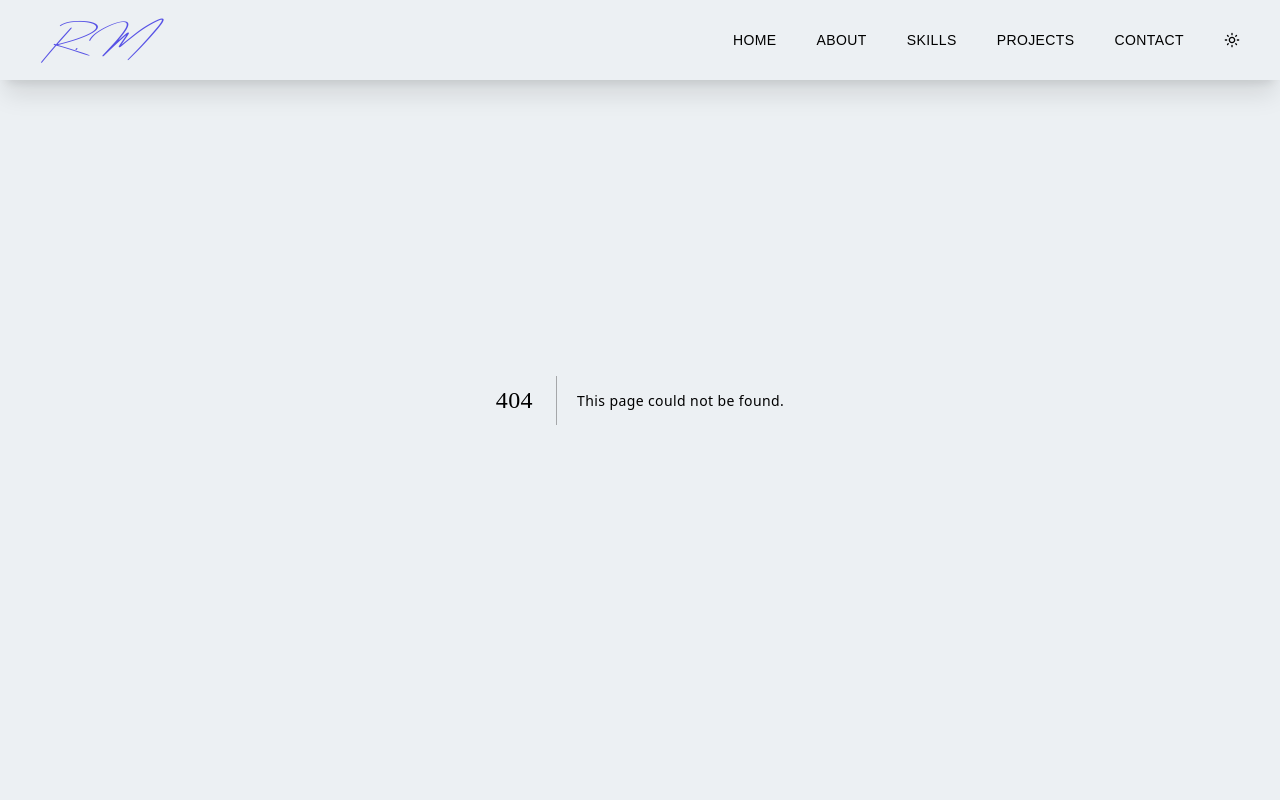
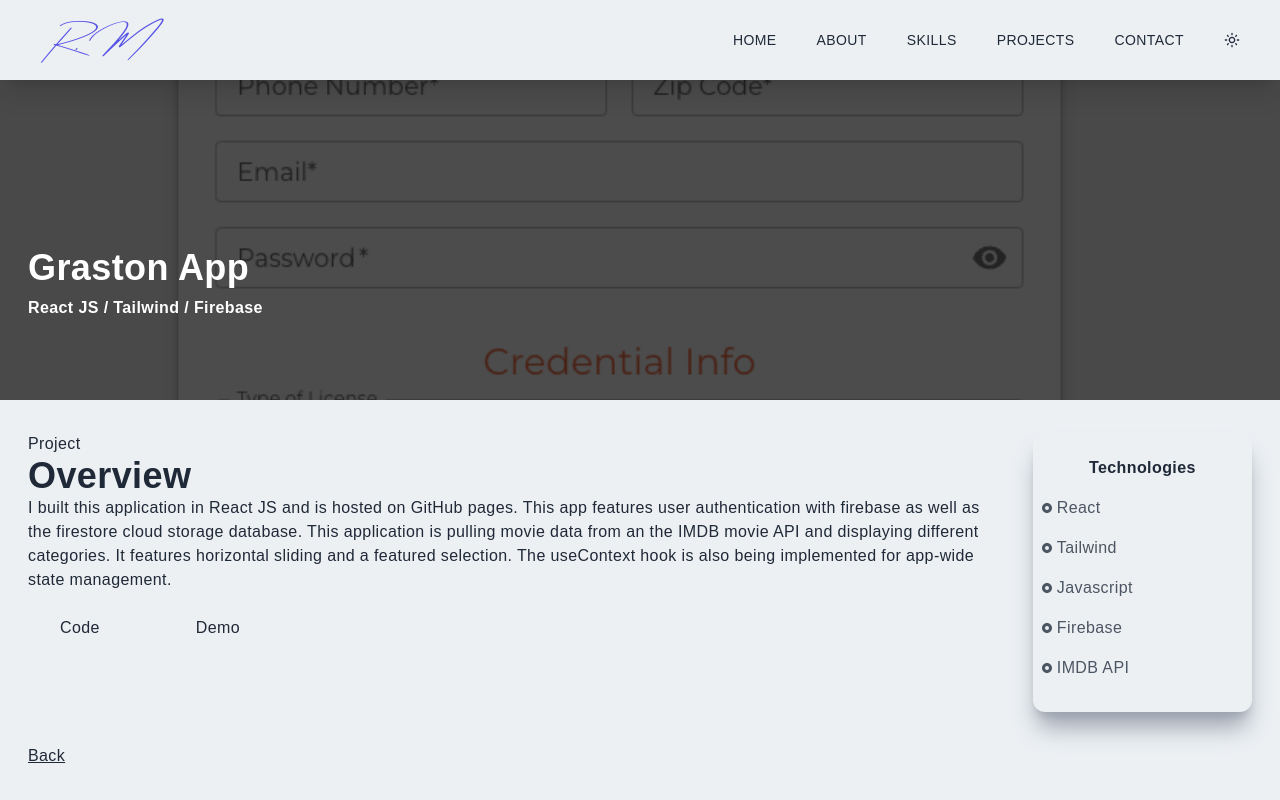
Before and after one commit to RussMcGill/my-portfolio-nextjs, a Next.js app: page /projects/graston-app in a window 1280 px wide. Before the commit this address had no page. Built offline with nearby package versions, Linux system fonts and the light colour scheme.

Commit message:
Initial projects push

```diff
--- /dev/null
+++ b/components/Project.jsx
@@ -0,0 +1,33 @@
+import { PROJECTS } from '@/lib/constants';
+import Image from 'next/image';
+import Link from 'next/link';
+import React from 'react';
+
+export default function Project({ title, backgroundImg, tech, projectUrl, techStack }) {
+  return (
+    <div className='relative flex flex-col items-center justify-between h-auto w-full bg-slate-300 dark:bg-slate-700 px-5 light:shadow-xl shadow-gray-400 rounded-xl group hover:bg-gradient-to-r from-[#5651e5] to-[#709dff]'>
+      <div className='py-5'>
+        <h2 className='text-primary'>{title}</h2>
+      </div>
+      <div>
+        <img className='rounded-xl group-hover:opacity-10' src={backgroundImg} alt='/' />
+      </div>
+      <div className='hidden group-hover:block absolute w-full top-[50%] left-[50%] translate-x-[-50%] translate-y-[-50%]'>
+        <h3 className='text-2xl text-white tracking-wider text-center'>{title}</h3>
+        <p className='pb-4 pt-2 text-white text-center'>{tech}</p>
+        <div className='flex justify-center'>
+          <Link href={projectUrl}>
+            <button className=' flex-1 w-full text-center m-auto py-3 rounded-lg bg-white text-gray-700 font-bold text-lg cursor-pointer px-5'>
+              More Info
+            </button>
+          </Link>
+        </div>
+      </div>
+      <div className='flex flex-wrap gap-2 justify-evenly m-2 group-hover:opacity-10'>
+        {techStack.map((tech) => {
+          return <div className=' bg-slate-600 dark:bg-slate-500 rounded p-1 text-white text-xs md:text-sm'>{tech}</div>;
+        })}
+      </div>
+    </div>
+  );
+}
--- a/components/Projects.jsx
+++ b/components/Projects.jsx
@@ -1,7 +1,36 @@
+import Image from 'next/image';
+import Link from 'next/link';
+import forestAdmin from '../public/assets/projects/forest_admin.png';
+import customPayment from '../public/assets/projects/custom-payments.png';
+import grastonApp from '../public/assets/projects/grastonApp.png';
+
+import Project from './Project';
+import { PROJECTS } from '@/lib/constants';
+
 export default function Projects() {
   return (
-    <div>
-      <h1>Projects</h1>
+    <div id='projects' className='w-full'>
+      <div className='max-w-[1240px] md:pt-28 mx-auto px-2 py-16'>
+        <p className='text-xl tracking-widest uppercase text-[#5651e5]'>Projects</p>
+        <h2 className='py-4'>What I&apos;ve Built</h2>
+        <div className='grid md:grid-cols-2 gap-8'>
+          {PROJECTS.map((project) => {
+            return (
+              <Project
+                title={project.name}
+                backgroundImg={project.img}
+                projectUrl={project.url}
+                tech={project.mainTech}
+                techStack={project.techStack}
+              />
+            );
+          })}
+          {/* <Project title='CRM' backgroundImg={forestAdmin} projectUrl='/projects/crm' tech='Node JS' />
+          <Project title='Payment Calculator' backgroundImg={customPayment} projectUrl='/projects/payment_calculator' tech='Next JS' />
+          <Project title='Graston App' backgroundImg={grastonApp} projectUrl='/projects/graston-app' tech='Next JS' /> */}
+          {/* <Project title='Twitch UI' backgroundImg={twitchImg} projectUrl='/twitch' tech='Next JS' /> */}
+        </div>
+      </div>
     </div>
   );
 }
--- /dev/null
+++ b/components/Skill.jsx
@@ -0,0 +1,14 @@
+import Image from 'next/image';
+
+export default function Skill({ skill }) {
+  return (
+    <div className='grid grid-cols-2 gap-4 justify-center items-center'>
+      <div className='m-auto'>
+        <Image src={skill.image} width='64px' height='64px' alt='/' />
+      </div>
+      <div className='flex flex-col items-center justify-center'>
+        <h3>{`${skill.name}`}</h3>
+      </div>
+    </div>
+  );
+}
--- a/components/Skills.jsx
+++ b/components/Skills.jsx
@@ -16,6 +16,7 @@ import { GITHUB } from '@/lib/constants';
 
 import { motion } from 'framer-motion';
 import Link from 'next/link';
+import Skill from './Skill';
 
 const Skills = () => {
   const cardContainer = {
@@ -70,14 +71,7 @@ const Skills = () => {
                   variants={cards}
                   className='p-6 shadow-xl rounded-xl dark:bg-slate-500'
                 >
-                  <div className='grid grid-cols-2 gap-4 justify-center items-center'>
-                    <div className='m-auto'>
-                      <Image src={skill.image} width='64px' height='64px' alt='/' />
-                    </div>
-                    <div className='flex flex-col items-center justify-center'>
-                      <h3>{`${skill.name}`}</h3>
-                    </div>
-                  </div>
+                  <Skill skill={skill} />
                 </motion.button>
               </Link>
             );
--- a/lib/constants.js
+++ b/lib/constants.js
@@ -6,3 +6,35 @@ export const GITHUB = {
   name: 'GitHub',
   url: 'https://github.com/RussMcGill',
 };
+
+export const PROJECTS = [
+  {
+    name: 'Graston App',
+    img: '/assets/projects/grastonApp.png',
+    title: 'Graston App',
+    url: '/projects/graston-app',
+    mainTech: 'Next.js',
+    info: '',
+    info2: '',
+    techStack: ['Javascript', 'React', 'Next.js', 'Node.js', 'Express', 'PostgreSQL', 'AWS', 'Docker', 'Material UI', 'Github'],
+  },
+  {
+    name: 'Custom CRM',
+    img: '/assets/projects/forest_admin.png',
+    title: 'Custom CRM',
+    url: '/projects/custom-crm',
+    mainTech: 'Next.js',
+    info: '',
+    info2: '',
+    techStack: ['Javascript', 'Node.js', 'Express', 'PostgreSQL', 'AWS', 'Docker', 'Github'],
+  },
+  {
+    name: 'Payment Calculator',
+    img: '/assets/projects/custom-payments.png',
+    title: 'Payment Calculator',
+    url: '/projects/payment-calculator',
+    mainTech: 'Next.js',
+    techStack: ['Javascript', 'React', 'Next.js', 'Node.js', 'Express', 'PostgreSQL', 'AWS', 'Docker', 'Material UI', 'Github'],
+    info: '',
+  },
+];
--- /dev/null
+++ b/pages/projects/graston-app.js
@@ -0,0 +1,63 @@
+import Image from 'next/image';
+import React from 'react';
+import { RiRadioButtonFill } from 'react-icons/ri';
+import Link from 'next/link';
+import Navbar from '@/components/Navbar';
+
+export default function GrastonApp() {
+  return (
+    <div className='w-full'>
+      <div className='w-screen h-[50vh] relative'>
+        <div className='absolute top-0 left-0 w-full h-[50vh] bg-black/70 z-10' />
+        <Image className='absolute z-1' fill style={{ objectFit: 'cover' }} src={'/assets/projects/grastonApp.png'} alt='/' />
+        <div className='absolute top-[70%] max-w-[1240px] w-full left-[50%] right-[50%] translate-x-[-50%] translate-y-[-50%] text-white z-10 p-2'>
+          <h2 className='py-2'>Graston App</h2>
+          <h3>React JS / Tailwind / Firebase</h3>
+        </div>
+      </div>
+
+      <div className='max-w-[1240px] mx-auto p-2 grid md:grid-cols-5 gap-8 py-8'>
+        <div className='col-span-4'>
+          <p>Project</p>
+          <h2>Overview</h2>
+          <p>
+            I built this application in React JS and is hosted on GitHub pages. This app features user authentication with firebase as well as the
+            firestore cloud storage database. This application is pulling movie data from an the IMDB movie API and displaying different categories.
+            It features horizontal sliding and a featured selection. The useContext hook is also being implemented for app-wide state management.
+          </p>
+          <a href='https://github.com/fireclint/netflix-react-tailwind' target='_blank' rel='noreferrer'>
+            <button className='px-8 py-2 mt-4 mr-8'>Code</button>
+          </a>
+          <a href='https://fireclint.github.io/netflix-react-tailwind/' target='_blank' rel='noreferrer'>
+            <button className='px-8 py-2 mt-4'>Demo</button>
+          </a>
+        </div>
+        <div className='col-span-4 md:col-span-1 shadow-xl shadow-gray-400 rounded-xl py-4'>
+          <div className='p-2'>
+            <p className='text-center font-bold pb-2'>Technologies</p>
+            <div className='grid grid-cols-3 md:grid-cols-1'>
+              <p className='text-gray-600 py-2 flex items-center'>
+                <RiRadioButtonFill className='pr-1' /> React
+              </p>
+              <p className='text-gray-600 py-2 flex items-center'>
+                <RiRadioButtonFill className='pr-1' /> Tailwind
+              </p>
+              <p className='text-gray-600 py-2 flex items-center'>
+                <RiRadioButtonFill className='pr-1' /> Javascript
+              </p>
+              <p className='text-gray-600 py-2 flex items-center'>
+                <RiRadioButtonFill className='pr-1' /> Firebase
+              </p>
+              <p className='text-gray-600 py-2 flex items-center'>
+                <RiRadioButtonFill className='pr-1' /> IMDB API
+              </p>
+            </div>
+          </div>
+        </div>
+        <Link href='/#projects'>
+          <p className='underline cursor-pointer'>Back</p>
+        </Link>
+      </div>
+    </div>
+  );
+}
```
Also changed, not shown: public/assets/projects/grastonApp.png (added).
